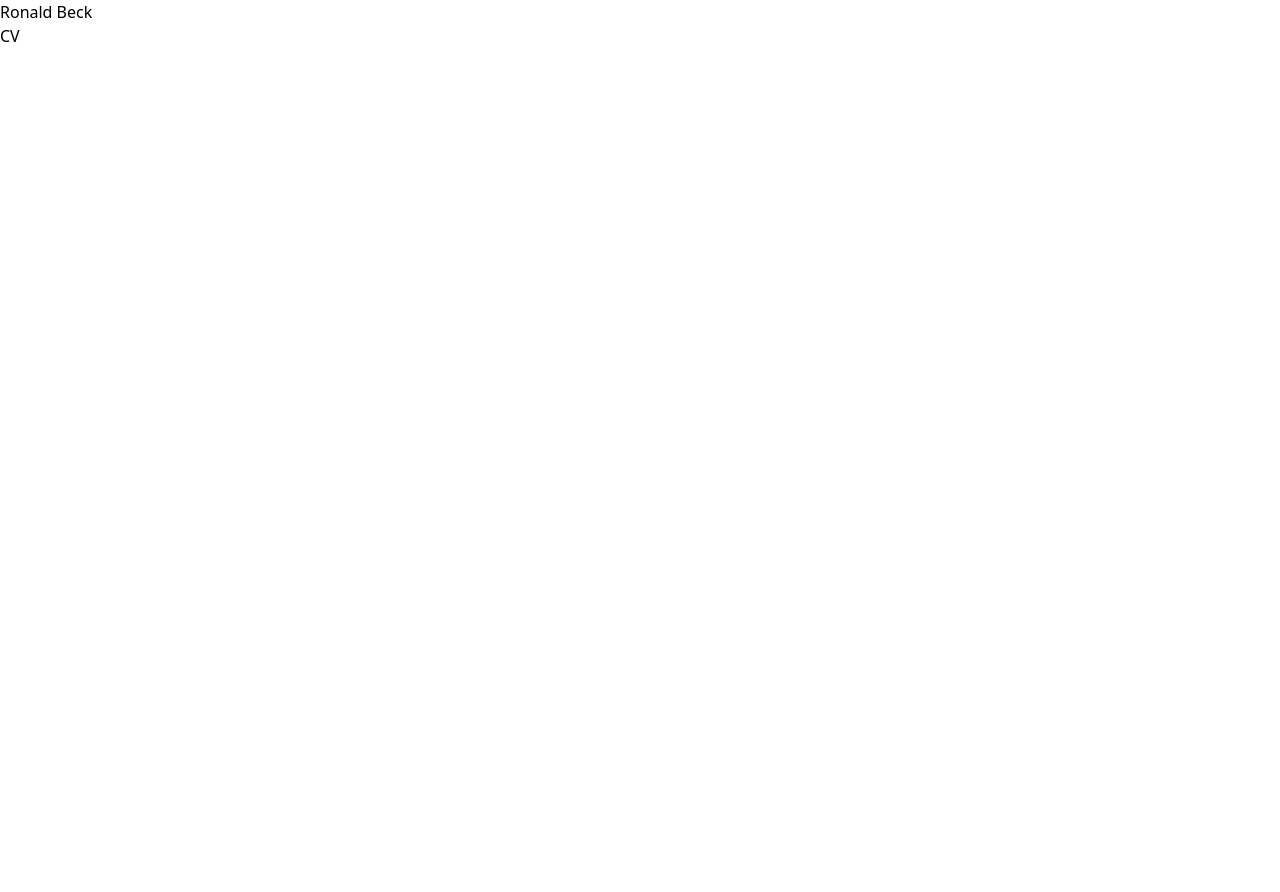
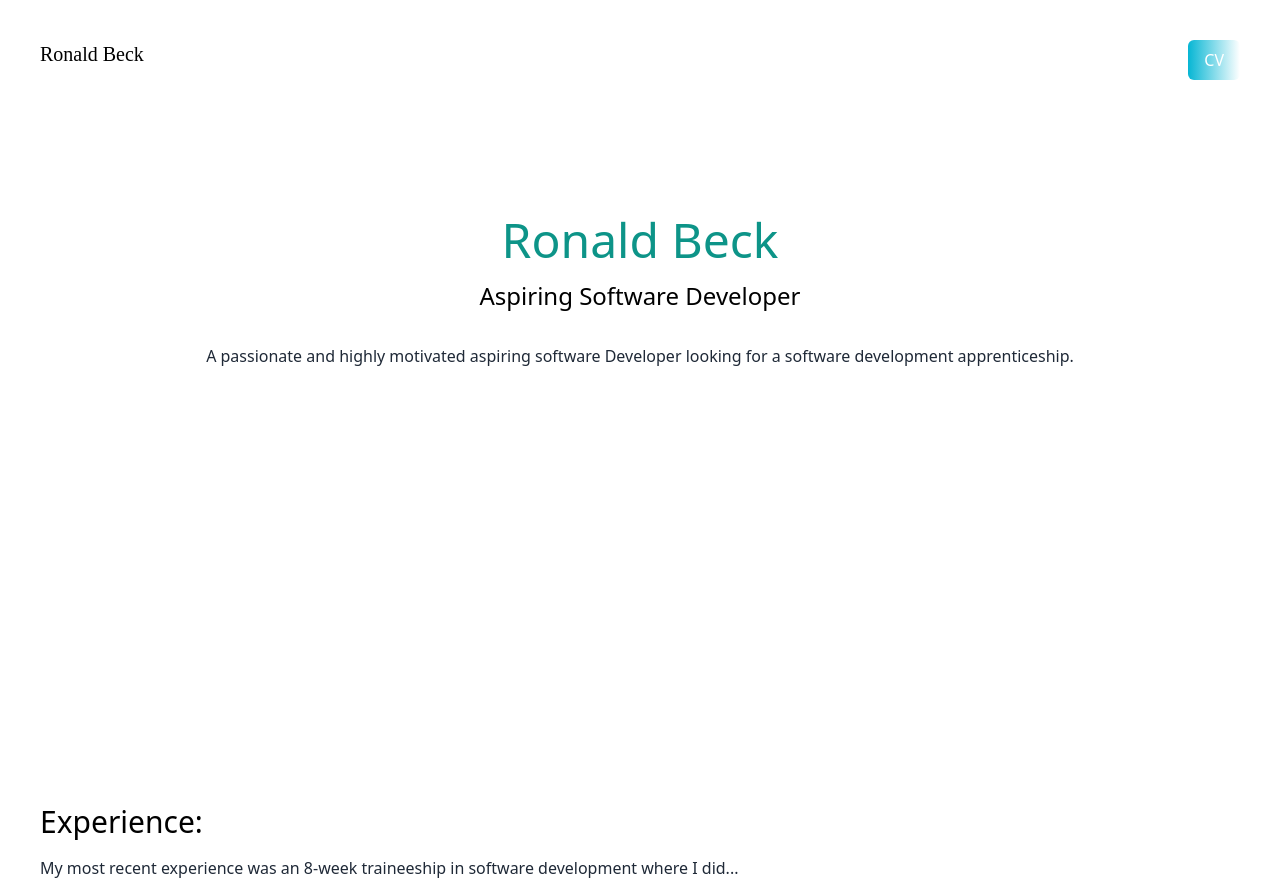
Before and after one commit to RonaldB123/RonaldB123.github.io, a Next.js app: page / in a window 1280 px wide. Before the commit the page ends 800 px from the top, so only its background shows below. Built offline with nearby package versions, Linux system fonts and the light colour scheme.

Commit message:
Added navbar, title, some content

```diff
--- a/pages/index.js
+++ b/pages/index.js
@@ -3,23 +3,48 @@ import Head from 'next/head'
 export default function Home() {
   return (
     <>
+    <div>
       <Head>
         <title>Ronald Beck Portfolio</title>
         <meta name="description" content="Generated by create next app" />
         <meta name="viewport" content="width=device-width, initial-scale=1" />
         <link rel="icon" href="/favicon.ico" />
       </Head>
-      <main>
+      <main className="bg-white px-10 ">
         <section className="min-h-screen">
-          <nav>
-            <h1>Ronald Beck</h1>
-            <ul>
-              <li></li>
-              <li><a href="">CV</a></li>
+          <nav className="py-10 mb-12 flex justify-between">
+            <h1 className="text-xl font-burtons">Ronald Beck</h1>
+            <ul clssName="flex items-center">
+              {/* <li></li> -> Icon if needed*/}
+              <li className="bg-gradient-to-r from-cyan-500 to-teel-500 text-white px-4 py-2 rounded-md ml-8"><a href="">CV</a></li>
             </ul>
           </nav>
+          <div className="text-center p-10">
+            <h2 className="text-5xl py-2 text-teal-600 font-medium">Ronald Beck</h2>
+            <h3 className="text-2xl py-2">Aspiring Software Developer</h3>
+            <p className="text-md py-5 leading-8 text-gray-800">A passionate and highly motivated aspiring software Developer
+              looking for a software development apprenticeship.
+            </p>
+          </div>
+          {/* <div className="text-5xl flex justify-center gap-16 py-3 text-gray-600"> */}
+            {/* Icons for social media links */}
+          {/* </div> */}
+          {/* <div className="relative mx-auto bg-gradient-to-b from-teel-500 rounded-full w-80 h-80 mt-20 overflow-hidden">  */}
+          {/* image from linkedin pfp Image src={deved} layout="fill" objectFit="cover"*/}
+          {/* </div> */}
+        </section>
+
+        <section>
+          <div>
+            <h3 className="text-3xl py-1">Experience:</h3>
+            <p className="text-md py-2 leading-8 text-gray-800">
+              My most recent experience was an 8-week traineeship in software development
+              where I did...
+            </p>
+          </div>
         </section>
       </main>
+      </div>
     </>
-  )
+  );
 }
--- a/tailwind.config.js
+++ b/tailwind.config.js
@@ -5,7 +5,11 @@ module.exports = {
     "./components/**/*.{js,ts,jsx,tsx}",
   ],
   theme: {
-    extend: {},
+    extend: {
+      fontFamily:{
+        burtons: "burtons",
+      }
+    },
   },
   plugins: [],
 }
```
